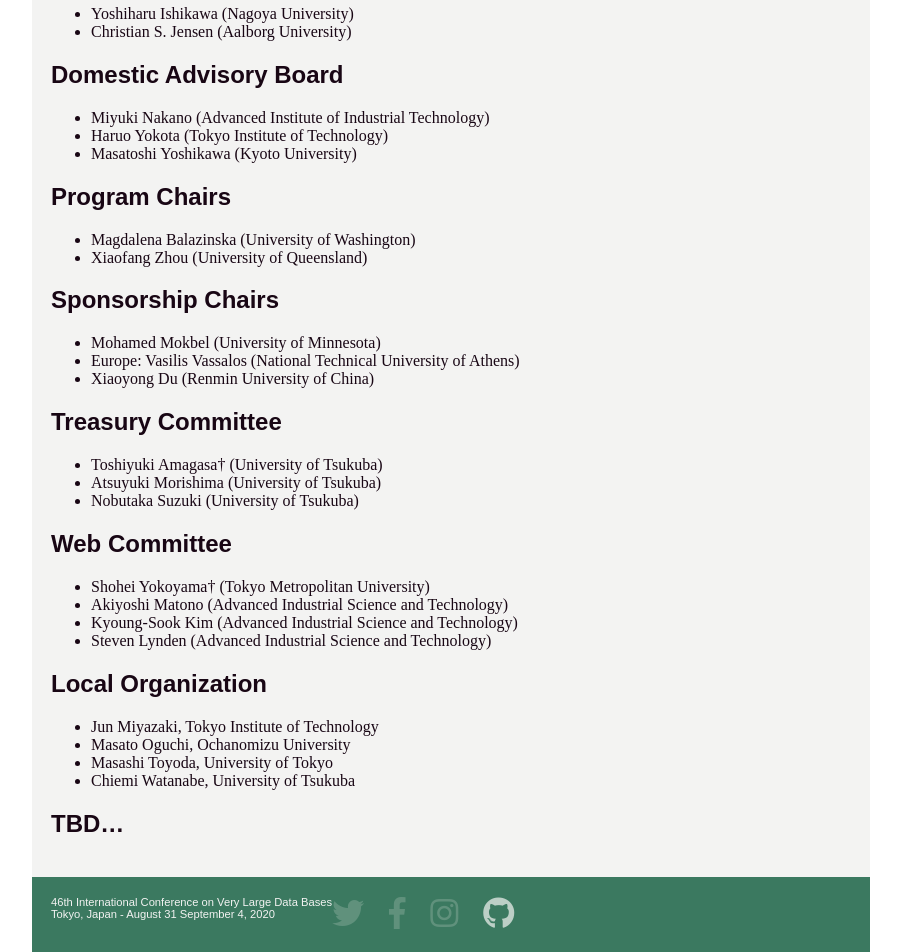
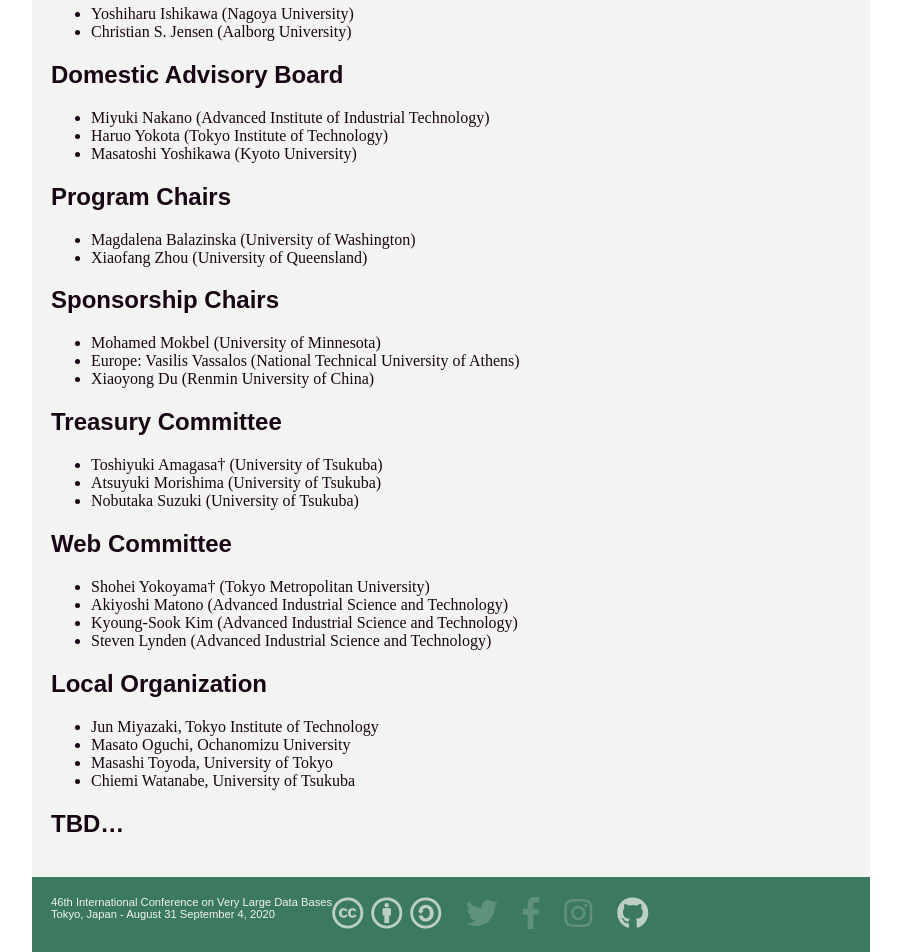
Before and after one commit to VLDB2020/developer-preview, a Jekyll site: the page built from officers.md, in a window 1280 px wide. Shown: the part 1752-2704 px from the top of the page, without its empty margins (189-1090 px from the left). Built offline with Jekyll 4.4.1, drawn with Linux system fonts in a browser that asks for light colours; nearby versions of some CDN libraries; some web fonts are replaced.

Commit message:
add CC icons

```diff
--- a/_includes/footer.html
+++ b/_includes/footer.html
@@ -4,9 +4,10 @@
         Tokyo, Japan - August 31 September 4, 2020
     </div>
     <div class="col-6" id="footer-right">
-            <i class="fab fa-twitter"></i>
-            <i class="fab fa-facebook-f"></i>
-            <i class="fab fa-instagram"></i>
-            <a href="https://github.com/VLDB2020/VLDB2020.github.io/pulls"><i class="fab fa-github"></i></a>
+<a rel="license" href="http://creativecommons.org/licenses/by-sa/4.0/"><i class="fab fa-creative-commons"></i><i class="fab fa-creative-commons-by"></i><i class="fab fa-creative-commons-sa"></i></a>
+        <i class="fab fa-twitter"></i>
+        <i class="fab fa-facebook-f"></i>
+        <i class="fab fa-instagram"></i>
+        <a href="https://github.com/VLDB2020/VLDB2020.github.io/pulls"><i class="fab fa-github"></i></a>
     </div>
 </div>
```
